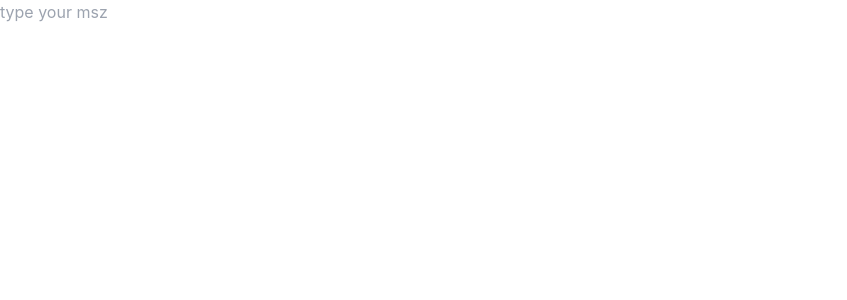
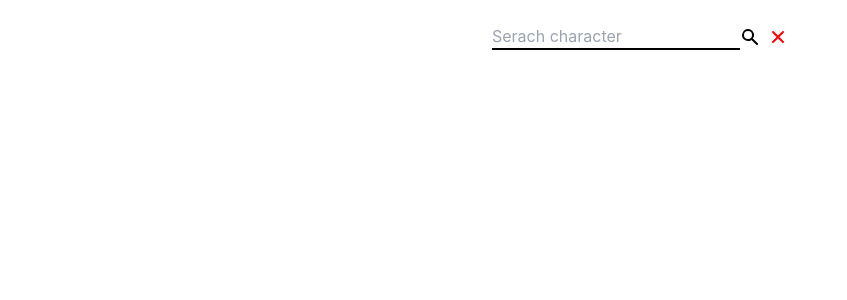
Before and after one commit to singh3069/rick-and-morty, a Next.js app: page /Search in a window 1280 px wide. Shown: the top 300 px of the page, without its empty margins (0-847 px from the left). Built offline with nearby package versions, Linux system fonts and the light colour scheme.

Commit message:
style:made some style changes

```diff
--- a/pages/Characters.tsx
+++ b/pages/Characters.tsx
@@ -11,12 +11,12 @@ export default function Characters( character:any) {
   // const [characters, setCharacters] = useState(intialState.characters);
 
   return (
-    <div>
+    <div className='flex flex-row h-full flex-wrap justify-evenly'>
             {
               character.character.map((char:any)=>{
-                return <div key={char.id}>
+                return <div key={char.id} className="py-3">
                  <Image src={char.image} alt={'characterImages'} width={300} height={300} />
-                  <h1>{char.name}</h1>
+                  <h1>Name: {char.name}</h1>
                   </div>
               })
             }
--- a/pages/Search.tsx
+++ b/pages/Search.tsx
@@ -1,16 +1,42 @@
-import React, { useState } from 'react'
+import React, { useState } from "react";
 
 function Search() {
-    const [msz, setMsz] = useState({abc: ''});
   return (
-    <div>
-        <input type="text" value={msz.abc}placeholder='type your msz' onChange={e=>{
-            const mess = {abc: e.target.value}
-            setMsz(mess)
-        }} />
-        <p>{msz.abc}</p>
+    <div className="flex justify-center items-center">
+      <input
+        type="search"
+        className="border-black border-b-2 my-6"
+        placeholder="Serach character"
+      />
+      <div className="flex space-x-2">
+      <svg
+        xmlns="http://www.w3.org/2000/svg"
+        className="h-5 w-5"
+        viewBox="0 0 20 20"
+        fill="currentColor"
+      >
+        <path
+          fillRule="evenodd"
+          d="M8 4a4 4 0 100 8 4 4 0 000-8zM2 8a6 6 0 1110.89 3.476l4.817 4.817a1 1 0 01-1.414 1.414l-4.816-4.816A6 6 0 012 8z"
+          clipRule="evenodd"
+        />
+      </svg>
+      <svg
+        xmlns="http://www.w3.org/2000/svg"
+        className="h-5 w-5"
+        viewBox="0 0 20 20"
+        fill="red"
+      >
+        <path
+          fillRule="evenodd"
+          d="M4.293 4.293a1 1 0 011.414 0L10 8.586l4.293-4.293a1 1 0 111.414 1.414L11.414 10l4.293 4.293a1 1 0 01-1.414 1.414L10 11.414l-4.293 4.293a1 1 0 01-1.414-1.414L8.586 10 4.293 5.707a1 1 0 010-1.414z"
+          clipRule="evenodd"
+        />
+      </svg>
+      </div>
+
     </div>
-  )
+  );
 }
 
-export default Search
+export default Search;
--- a/pages/index.tsx
+++ b/pages/index.tsx
@@ -12,7 +12,7 @@ const Home: NextPage = (results : any) => {
   const [characters, setCharacters] = useState(intialState.characters);
 
   return (
-    <div className=''>
+      <div className='flex flex-col h-screen px-16'>
       <Head>
         <title>Create Next App</title>
         <meta name="description" content="Generated by create next app" />
@@ -20,24 +20,13 @@ const Home: NextPage = (results : any) => {
       </Head>
 
       <header className="w-full h-20 justify-center items-center flex ">
-        <h1 className='text-5xl font-semibold font-serif'>
+        <h1 className='text-5xl font-semibold font-serif py-3'>
           Rick And Morty
         </h1>
       </header>
       <Search/>
+
       <Characters character={characters}/>
-      {/* <footer className=''>
-        <a
-          href="https://vercel.com?utm_source=create-next-app&utm_medium=default-template&utm_campaign=create-next-app"
-          target="_blank"
-          rel="noopener noreferrer"
-        >
-          Powered by{' '}
-          <span className={styles.logo}>
-            <Image src="/vercel.svg" alt="Vercel Logo" width={72} height={16} />
-          </span>
-        </a>
-      </footer> */}
     </div>
   )
 }
```
